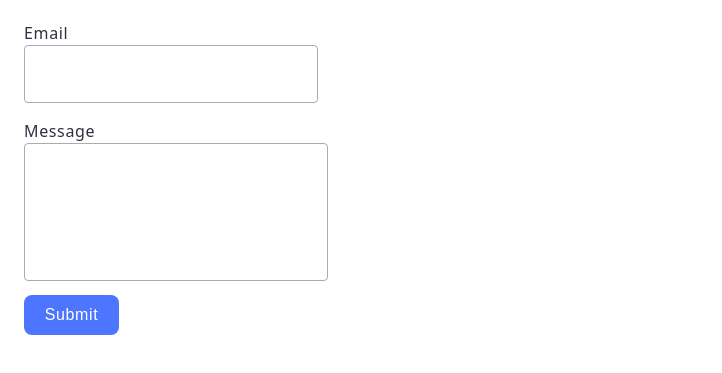
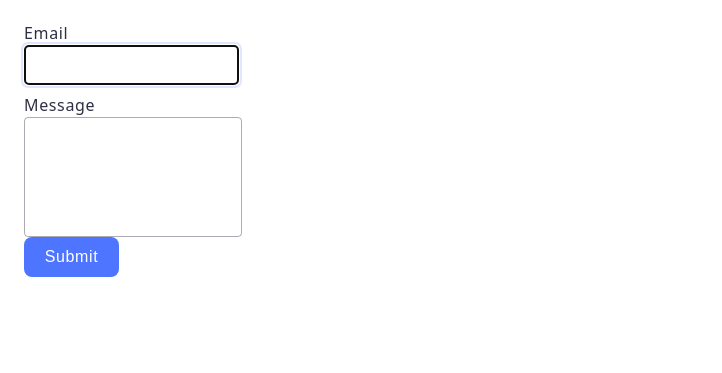
Before and after one commit to nadiia-arshynova/goit-js-hw-09, a website built with Vite: page src/2-form.html in a window 1280 px wide. Shown: the part 117-490 px from the top of the page, without its empty margins (0-722 px from the left). Built offline with nearby package versions, Linux system fonts and the light colour scheme.

Commit message:
styles fixed

```diff
--- a/src/css/styles.css
+++ b/src/css/styles.css
@@ -16,6 +16,10 @@
 @import url('./badges.css');
 @import url('./back-link.css');
 @import url('./footer.css');
+
+*, *::before, *::after {
+  box-sizing: border-box;
+}
 
 .gallery {
   display: flex;
@@ -37,11 +41,10 @@ transform: scale(1.05);
 .feedback-form {
     display: flex;
   flex-direction: column;
-
   border-radius: 8px;
   padding: 24px;
   width: 408px;
-height: 296px;
+  min-height: 320px;
   background-color: #fff;
 }
 
@@ -50,6 +53,7 @@ display: flex;
   align-items: flex-start;
   justify-content: flex-start;
   flex-direction: column;
+  gap: 8px;
 
 }
 
@@ -58,38 +62,46 @@ flex-direction: column;
   font-size: 16px;
   letter-spacing: 0.04em;
   color: #2e2f42;
-display: block;
+  display: flex;
   flex-direction: column;
-  margin-bottom: 8px;
+  margin-bottom: 0;
   text-align: left;
 }
 
-.form-input {
+.form-input,
+.form-textarea {
   border: 1px solid rgba(46, 47, 66, 0.4);
   border-radius: 4px;
   background-color: transparent;
-outline: transparent;
   width: 100%;
+  padding: 8px 16px;
+  transition: box-shadow 250ms cubic-bezier(0.4, 0, 0.2, 1), border-color 200ms;
+  color: #2e2f42;
+  font-size: 14px;
+}
+
+.form-input {
   height: 40px;
-padding: 8px 16px 8px 16px;
-margin-bottom: 8px;
-transition: border-color 250ms cubic-bezier(0.4, 0, 0.2, 1);
 }
 
 .form-textarea {
-  border: 1px solid rgba(46, 47, 66, 0.4);
-border-radius: 4px;
-width: 100%;
   height: 120px;
-font-size: 12px;
-line-height: 1.17;
-letter-spacing: 0.04em;
-color: rgba(46, 47, 66, 0.4);
-background-color: transparent;
-outline: transparent;
-padding: 8px 16px;
+  font-size: 14px;
+  line-height: 1.4;
+  letter-spacing: 0.02em;
   resize: none;
-transition: border-color 250ms cubic-bezier(0.4, 0, 0.2, 1);
+}
+
+.form-input:hover,
+.form-textarea:hover {
+  border-color: rgba(46,47,66,0.7);
+  box-shadow: 0 0 0 2px rgba(0, 0, 0, 0.08);
+}
+
+.form-input:focus,
+.form-textarea:focus {
+  border-color: #4e75ff;
+  box-shadow: 0 0 0 3px rgba(78, 117, 255, 0.18);
 }
 
 .submit-btn {
```
Lines whose indentation alone changed are shown as unchanged.
